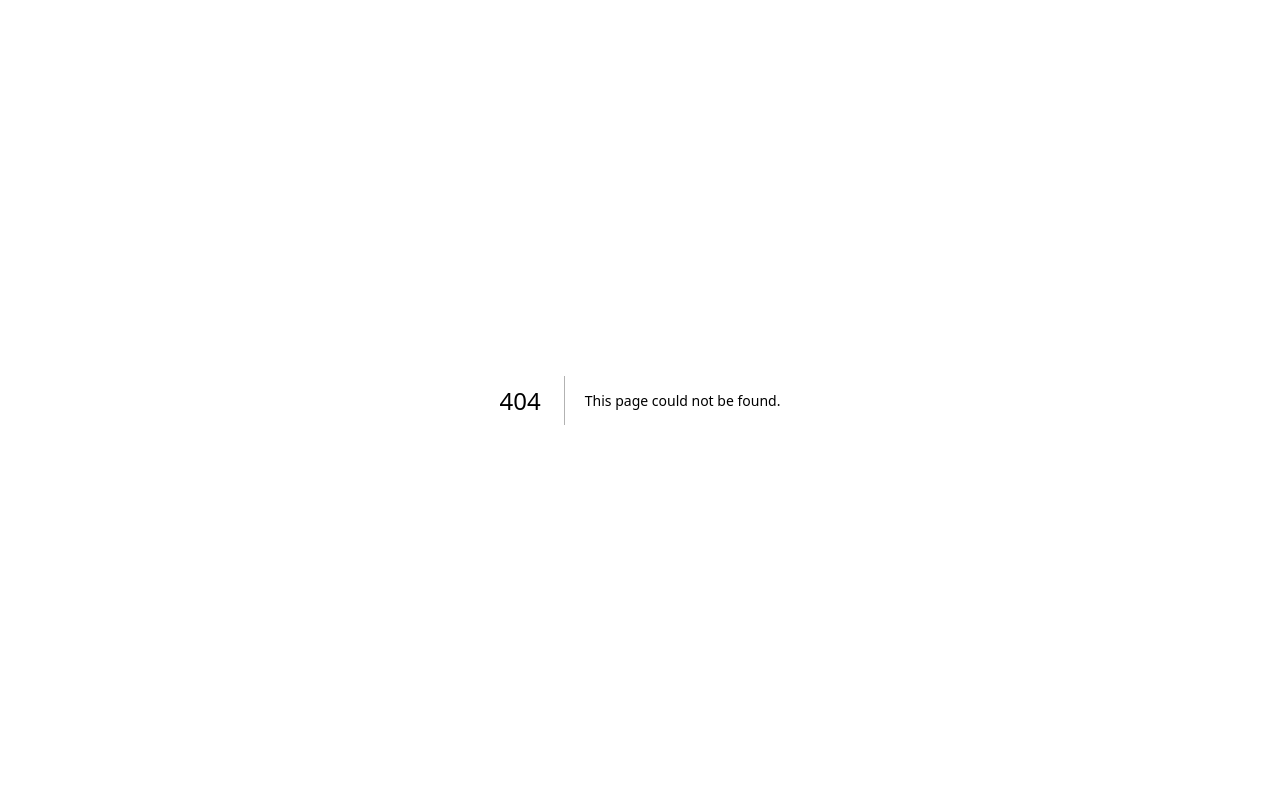
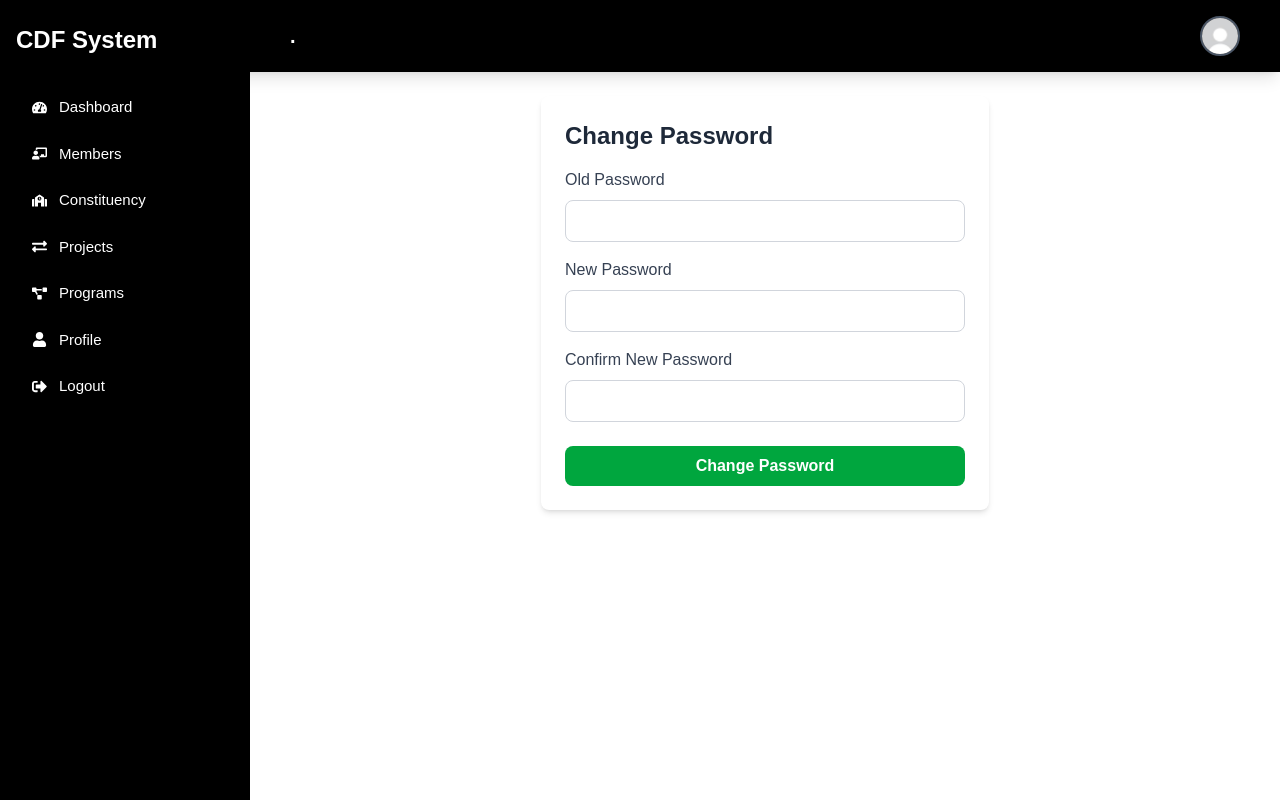
Before and after one commit to simwawatim/fund-cdf-tracker-frontend-nextjs, a Next.js app: page /settings in a window 1280 px wide. Before the commit this address had no page. Built offline with nearby package versions, Linux system fonts and the light colour scheme.

Commit message:
added change password first

```diff
--- a/src/api/base/base.ts
+++ b/src/api/base/base.ts
@@ -1,3 +1,3 @@
-const BASE_API_URL = "https://fund-cdf-tracker-frontend-django.onrender.com/";
+const BASE_API_URL = "http://localhost:8000/";
 
 export default BASE_API_URL
--- a/src/api/base/token.ts
+++ b/src/api/base/token.ts
@@ -1,7 +1,9 @@
 export interface DecodedToken {
+
+  role: string;
   user_id: number;
-  role: string;
   profile_id: number;
+  isPasswordUpdateOnFirstLogin: boolean;
 }
 
 export function getTokenFromLocalStorage(): string | null {
@@ -54,3 +56,26 @@ export function getCurrentUserIdSafe(): number | null {
 
   return decoded.user_id;
 }
+export function getIsPasswordUpdatedOnFirstLogin(): boolean | null {
+  console.log("Checking password update status on first login...");
+
+  const token = getTokenFromLocalStorage();
+  console.log("Retrieved token:", token);
+
+  if (!token) {
+    console.warn("No token found in localStorage.");
+    return null;
+  }
+
+  const decoded = decodedToken(token);
+  console.log("Decoded token:", decoded);
+
+  if (!decoded) {
+    console.error("Failed to decode token.");
+    return null;
+  }
+
+  console.log("isPasswordUpdateOnFirstLogin:", decoded.isPasswordUpdateOnFirstLogin);
+
+  return decoded.isPasswordUpdateOnFirstLogin;
+}
--- a/src/components/header/Header.tsx
+++ b/src/components/header/Header.tsx
@@ -1,10 +1,12 @@
 "use client";
 
-import { useEffect, useState } from "react";
+import { useEffect, useState, useRef } from "react";
 import Link from "next/link";
 import ProfileService from "../../api/profile/profile";
 import { FaBars, FaTimes } from "react-icons/fa";
-import { getCurrentUserId } from "@/api/base/token";
+import { useRouter } from "next/navigation";
+import { getCurrentUserId, getIsPasswordUpdatedOnFirstLogin } from "@/api/base/token";
+import router from "next/router";
 
 interface HeaderProps {
   isOpen: boolean;
@@ -13,12 +15,24 @@ interface HeaderProps {
 
 const HeaderComp = ({ isOpen, toggleSidebar }: HeaderProps) => {
   const [profileImage, setProfileImage] = useState("/default-profile.png");
+  const [dropdownOpen, setDropdownOpen] = useState(false);
+  const dropdownRef = useRef<HTMLDivElement>(null);
+
+  useEffect(() => {
+    const mustUpdate = getIsPasswordUpdatedOnFirstLogin();
+
+
+    if (mustUpdate === false) {
+      router.push("/settings");
+    }
+  }, []);
+
 
   const userId = getCurrentUserId();
 
   useEffect(() => {
     const fetchProfileImage = async () => {
-      if (userId === null) return;
+      if (!userId) return;
 
       try {
         const res = await ProfileService.getProfilePictureById(userId);
@@ -36,11 +50,23 @@ const HeaderComp = ({ isOpen, toggleSidebar }: HeaderProps) => {
     fetchProfileImage();
   }, [userId]);
 
+  // Close dropdown when clicking outside
+  useEffect(() => {
+    const handleClickOutside = (event: MouseEvent) => {
+      if (
+        dropdownRef.current &&
+        !dropdownRef.current.contains(event.target as Node)
+      ) {
+        setDropdownOpen(false);
+      }
+    };
+    document.addEventListener("mousedown", handleClickOutside);
+    return () => document.removeEventListener("mousedown", handleClickOutside);
+  }, []);
+
   return (
     <header className="flex shadow-lg py-4 px-4 sm:px-10 bg-black text-white min-h-[70px] relative z-30">
-      {/* Mobile view */}
       <div className="flex items-center justify-between w-full lg:hidden">
-        {/* Hamburger */}
         <button
           onClick={toggleSidebar}
           className="text-white text-2xl focus:outline-none"
@@ -48,31 +74,68 @@ const HeaderComp = ({ isOpen, toggleSidebar }: HeaderProps) => {
           {isOpen ? <FaTimes /> : <FaBars />}
         </button>
 
-        {/* System Name */}
         <div className="text-xl font-bold">CDF System</div>
 
-        {/* Profile */}
-        <Link href="/profile">
+        <div className="relative" ref={dropdownRef}>
           <img
             src={profileImage}
             alt="Profile"
-            className="w-10 h-10 rounded-full border-2 border-gray-600 shadow-sm object-cover"
+            className="w-10 h-10 rounded-full border-2 border-gray-600 shadow-sm object-cover cursor-pointer"
+            onClick={() => setDropdownOpen(!dropdownOpen)}
           />
-        </Link>
+          {dropdownOpen && (
+            <div className="absolute right-0 mt-2 w-40 bg-white text-black rounded shadow-lg overflow-hidden z-50">
+              <Link
+                href="/profile"
+                className="block px-4 py-2 hover:bg-gray-200"
+                onClick={() => setDropdownOpen(false)}
+              >
+                Profile
+              </Link>
+              <Link
+                href="/settings"
+                className="block px-4 py-2 hover:bg-gray-200"
+                onClick={() => setDropdownOpen(false)}
+              >
+                Settings
+              </Link>
+            </div>
+          )}
+        </div>
       </div>
 
       {/* Desktop view */}
       <div className="hidden lg:flex items-center justify-between w-full lg:ml-[250px]">
         <Link href="/home" className="text-xl font-bold">
+          .
         </Link>
 
-        <Link href="/profile">
+        <div className="relative" ref={dropdownRef}>
           <img
             src={profileImage}
             alt="Profile"
             className="w-10 h-10 rounded-full border-2 border-gray-600 shadow-sm cursor-pointer object-cover"
+            onClick={() => setDropdownOpen(!dropdownOpen)}
           />
-        </Link>
+          {dropdownOpen && (
+            <div className="absolute right-0 mt-2 w-40 bg-white text-black rounded shadow-lg overflow-hidden z-50">
+              <Link
+                href="/profile"
+                className="block px-4 py-2 hover:bg-gray-200"
+                onClick={() => setDropdownOpen(false)}
+              >
+                Profile
+              </Link>
+              <Link
+                href="/settings"
+                className="block px-4 py-2 hover:bg-gray-200"
+                onClick={() => setDropdownOpen(false)}
+              >
+                Settings
+              </Link>
+            </div>
+          )}
+        </div>
       </div>
     </header>
   );
--- /dev/null
+++ b/src/components/settings/Page.tsx
@@ -0,0 +1,30 @@
+import { useState } from "react";
+import SidebarComp from "../sidebars/SideBar";
+import HeaderComp from "../header/Header";
+import ChangePasswordForm from "../../components/settings/Table"
+
+
+const SettingsPageComp = () => {
+  const [isOpen, setIsOpen] = useState(false);
+  const toggleSidebar = () => setIsOpen(!isOpen);
+
+  return (
+    <div className="flex flex-col h-screen">
+      {/* Header */}
+      <HeaderComp isOpen={isOpen} toggleSidebar={toggleSidebar} />
+
+      {/* Main content area */}
+      <div className="flex flex-1 overflow-hidden">
+        {/* Sidebar */}
+        <SidebarComp isOpen={isOpen} toggleSidebar={toggleSidebar} />
+
+        {/* Main Content */}
+        <main className="flex-1 p-4 md:p-6 overflow-y-auto bg-white lg:ml-[250px]">
+          <ChangePasswordForm />
+        </main>
+      </div>
+    </div>
+  );
+};
+
+export default SettingsPageComp;
--- /dev/null
+++ b/src/components/settings/Table.tsx
@@ -0,0 +1,126 @@
+import axios from "axios";
+import Swal from "sweetalert2";
+import { useRouter } from "next/router";
+import React, { useState } from "react";
+import BASE_API_URL from "../../api/base/base";
+import { getAuthHeader } from "@/api/base/token";
+
+const ChangePasswordForm: React.FC = () => {
+  const [oldPassword, setOldPassword] = useState("");
+  const [newPassword, setNewPassword] = useState("");
+  const [confirmPassword, setConfirmPassword] = useState("");
+  const [error, setError] = useState<string | null>(null);
+  const [loading, setLoading] = useState(false);
+
+  const router = useRouter();
+
+  const handleLogout = () => {
+    localStorage.removeItem("access_token");
+    router.push("/");
+  };
+
+  const handleSubmit = async (e: React.FormEvent) => {
+    e.preventDefault();
+
+    if (newPassword !== confirmPassword) {
+      setError("New password and confirm password do not match.");
+      return;
+    }
+
+    setLoading(true);
+    setError(null);
+
+    try {
+      const response = await axios.post(
+        `${BASE_API_URL}/api/change-password/v1`,
+        {
+          old_password: oldPassword,
+          new_password: newPassword,
+          confirm_password: confirmPassword,
+        },
+        {
+          headers: {
+            "Content-Type": "application/json",
+            ...getAuthHeader(),
+          },
+        }
+      );
+
+      setOldPassword("");
+      setNewPassword("");
+      setConfirmPassword("");
+
+      await Swal.fire({
+        title: "Success!",
+        text: response.data.detail || "Password changed successfully!",
+        icon: "success",
+        confirmButtonText: "OK",
+      });
+
+      handleLogout();
+    } catch (err: any) {
+      console.error(err);
+      setError(
+        err.response?.data?.detail || "An error occurred. Please try again."
+      );
+    } finally {
+      setLoading(false);
+    }
+  };
+
+  return (
+    <form
+      onSubmit={handleSubmit}
+      className="max-w-md mx-auto bg-white p-6 rounded-lg shadow-md"
+    >
+      <h2 className="text-2xl font-semibold mb-4 text-gray-800">Change Password</h2>
+
+      {error && <p className="mb-4 text-red-600">{error}</p>}
+
+      <div className="mb-4">
+        <label className="block text-gray-700 mb-2">Old Password</label>
+        <input
+          type="password"
+          value={oldPassword}
+          onChange={(e) => setOldPassword(e.target.value)}
+          className="w-full text-black px-4 py-2 border border-gray-300 rounded-lg focus:outline-none focus:ring-2 focus:ring-blue-500"
+          required
+        />
+      </div>
+
+      <div className="mb-4">
+        <label className="block text-gray-700 mb-2">New Password</label>
+        <input
+          type="password"
+          value={newPassword}
+          onChange={(e) => setNewPassword(e.target.value)}
+          className="w-full px-4 py-2 text-black border border-gray-300 rounded-lg focus:outline-none focus:ring-2 focus:ring-blue-500"
+          required
+        />
+      </div>
+
+      <div className="mb-6">
+        <label className="block text-gray-700 mb-2">Confirm New Password</label>
+        <input
+          type="password"
+          value={confirmPassword}
+          onChange={(e) => setConfirmPassword(e.target.value)}
+          className="w-full px-4 py-2 text-black border border-gray-300 rounded-lg focus:outline-none focus:ring-2 focus:ring-blue-500"
+          required
+        />
+      </div>
+
+      <button
+        type="submit"
+        disabled={loading}
+        className={`w-full py-2 px-4 rounded-lg text-white font-semibold ${
+          loading ? "bg-green-900 cursor-not-allowed" : "bg-green-600 hover:bg-green-700"
+        }`}
+      >
+        {loading ? "Changing..." : "Change Password"}
+      </button>
+    </form>
+  );
+};
+
+export default ChangePasswordForm;
--- /dev/null
+++ b/src/pages/settings/index.tsx
@@ -0,0 +1,11 @@
+import SettingsPageComp from "../../components/settings/Page"
+
+const SettingsPage = () => {
+    return (
+        <>
+        <SettingsPageComp />
+        </>
+    )
+}
+
+export default SettingsPage
```
